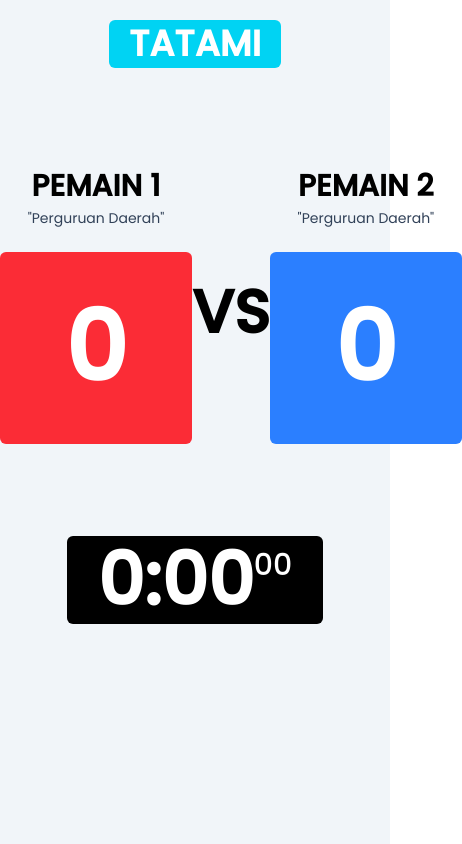
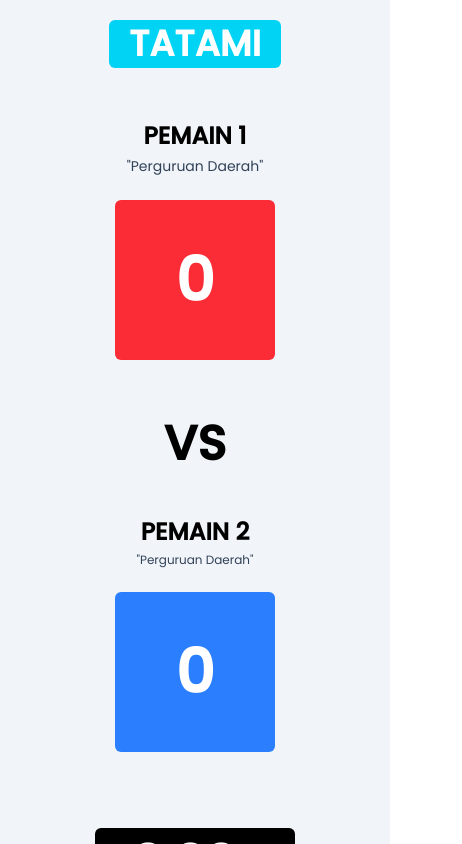
Before and after one commit to Raflysaputra23/proteus-scorekata, a Next.js app: page / in a window 390 px wide. Shown: the whole page, 462 px wide, since content can reach past the window. Built offline with nearby package versions, Linux system fonts and the light colour scheme; no server answers; the database is empty.

Commit message:
memperbarui UI score tatami

```diff
--- a/src/app/page.tsx
+++ b/src/app/page.tsx
@@ -80,19 +80,19 @@ export default function Home() {
   </div>)
 
   return (
-    <div className="bg-slate-100 h-screen">
+    <div className="bg-slate-100 h-screen overflow-y-auto">
       <div className="text-center">
         <h1
           className="text-4xl font-bold text-center poppins-semibold my-5 rounded-md bg-cyan-400 text-white inline-block px-5 p-1">
           TATAMI</h1>
       </div>
-      <div className="container mx-auto space-y-20">
-        <div className="flex justify-around items-center mt-20">
+      <div className="container mx-auto space-y-16 lg:space-y-20 mb-5 mt-8 lg:mt-20">
+        <div className="flex flex-col lg:flex-row justify-around gap-12  lg:gap-1 items-center">
           <div className="flex flex-col items-center gap-1">
-            <h1 className="poppins-semibold font-bold text-3xl text-black">PEMAIN 1</h1>
+            <h1 className="poppins-semibold font-bold text-2xl lg:text-3xl text-black">PEMAIN 1</h1>
             <p className="poppins-regular text-slate-700 text-sm">&quot;Perguruan Daerah&quot;</p>
-            <div className="w-48 h-48 bg-red-500 text-white p-4 py-8 rounded-md mt-5 flex justify-center items-center">
-              <h1 className={`score-kiri font-semibold poppins-semibold ${dataScore.score_kiri > 1000 ? 'text-6xl' : 'text-8xl'}`}>{formatNumberShort(dataScore.score_kiri)}</h1>
+            <div className="w-40 h-40 bg-red-500 text-white p-4 py-8 rounded-md mt-5 flex justify-center items-center">
+              <h1 className={`score-kiri font-semibold poppins-semibold ${dataScore.score_kiri > 1000 ? 'text-4xl lg:text-6xl' : 'text-6xl lg:text-8xl'}`}>{formatNumberShort(dataScore.score_kiri)}</h1>
             </div>
             <div className="space-x-0.5 mt-2">
               {/* <button
@@ -105,12 +105,12 @@ export default function Home() {
               className="bg-red-500 reset-kiri rounded-md p-2 px-3 text-white poppins-regular cursor-pointer shadow">Reset</button>  */}
             </div>
           </div>
-          <h1 className="text-6xl font-semibold poppins-semibold text-black">VS</h1>
+          <h1 className="text-5xl lg:text-6xl font-semibold poppins-semibold text-black">VS</h1>
           <div className="flex flex-col items-center gap-1">
-            <h1 className="poppins-semibold font-bold text-3xl text-black">PEMAIN 2</h1>
-            <p className="poppins-regular text-slate-700 text-sm">&quot;Perguruan Daerah&quot;</p>
-            <div className="w-48 h-48 bg-blue-500 text-white p-4 py-8 rounded-md mt-5 flex justify-center items-center">
-              <h1 className={`score-kanan font-semibold poppins-semibold ${dataScore.score_kanan > 1000 ? 'text-6xl' : 'text-8xl'}`}>{formatNumberShort(dataScore.score_kanan)}</h1>
+            <h1 className="poppins-semibold font-bold text-2xl lg:text-3xl text-black">PEMAIN 2</h1>
+            <p className="poppins-regular text-slate-700 text-xs lg:text-sm">&quot;Perguruan Daerah&quot;</p>
+            <div className="w-40 h-40 bg-blue-500 text-white p-4 py-8 rounded-md mt-5 flex justify-center items-center">
+              <h1 className={`score-kanan font-semibold poppins-semibold ${dataScore.score_kanan > 1000 ? 'text-4xl lg:text-6xl' : 'text-6xl lg:text-8xl'}`}>{formatNumberShort(dataScore.score_kanan)}</h1>
             </div>
             <div className="space-x-0.5 mt-2">
               {/* <button
@@ -127,8 +127,8 @@ export default function Home() {
         <div className="flex flex-col items-center gap-5">
           {/* <button className="bg-black rounded-md p-2 px-3 text-white poppins-regular cursor-pointer shadow" onClick={() => setPlay(!play)}>{play ? 'Stop' : 'Start'}</button>  */}
           <div
-            className="text-7xl bg-black text-white text-center w-64 flex justify-center items-center p-2 rounded-md poppins-semibold font-semibold relative">
-            {formatTime(time).split(".")[0]} <sup className="text-3xl font-medium">{formatTime(time).split(".")[1]}</sup></div>
+            className="text-5xl lg:text-7xl bg-black text-white text-center w-50 lg:w-64 flex justify-center items-center p-2 py-3 rounded-md poppins-semibold font-semibold relative">
+            {formatTime(time).split(".")[0]} <sup className="text-lg lg:text-3xl font-medium">{formatTime(time).split(".")[1]}</sup></div>
         </div>
       </div >
     </div>
```
